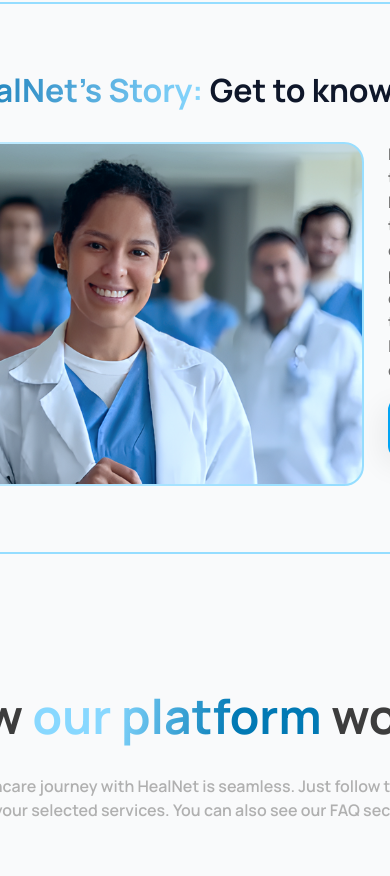
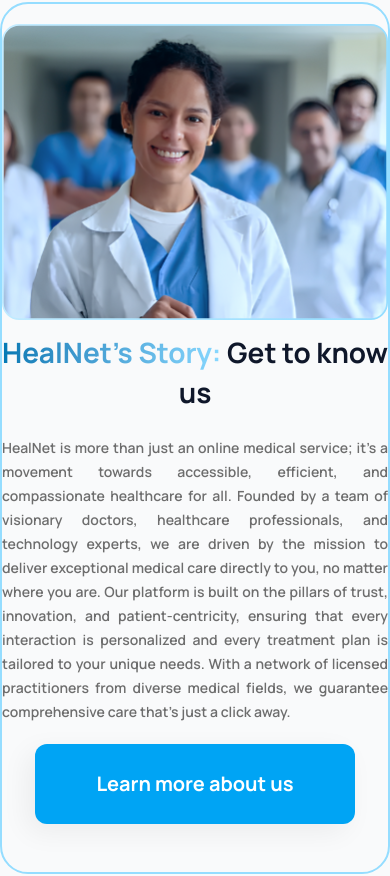
Before and after one commit to NwayOoPyaeZo/medicalwebsite01, a React (Vite) app: page / in a window 390 px wide. Shown: the part 2398-3274 px from the top of the page. Built offline with nearby package versions, Linux system fonts and the light colour scheme.

Commit message:
make about section responsive

```diff
--- a/src/components/AboutSection.jsx
+++ b/src/components/AboutSection.jsx
@@ -1,15 +1,54 @@
 const AboutSection = () => {
     return (
-        <section className="w-full py-20 flex justify-center">
-            <div className="w-291.5 h-138 mx-auto border-2 border-[#95DDFF] rounded-[28px] flex flex-col items-center justify-center gap-8 p-8">
-                <h2 className="font-['Manrope'] font-bold text-[32px] leading-10 text-center"><span className="bg-linear-to-r from-[#0179B4] to-[#88D8FF] bg-clip-text text-transparent">HealNet's Story:</span> Get to know us</h2>
-                <div className="flex flex-row gap-6 items-start">
-                    <img src="/src/assets/images/doc/doc02.svg" alt="Doctor" className="w-md h-86" />
+        <section className="w-full py-20 flex justify-center px-4 lg:px-0">
+            <div className="w-full max-w-full lg:w-291.5 lg:h-138 mx-auto border-2 border-[#95DDFF] rounded-[28px] flex flex-col items-center justify-center gap-8 p-6 sm:p-8">
+                {/* image for <=1024px */}
+                <img
+                    src="/src/assets/images/doc/doc02.svg"
+                    alt="Doctor"
+                    className="relative top-5 w-full max-w-full md:max-w-[600px] lg:hidden"
+                />
+
+                {/* heading */}
+                <h2 className="font-['Manrope'] font-bold text-[28px] sm:text-[32px] leading-10 text-center">
+                    <span className="bg-linear-to-r from-[#0179B4] to-[#88D8FF] bg-clip-text text-transparent">
+                        HealNet's Story:
+                    </span>{' '}
+                    Get to know us
+                </h2>
+
+                {/* desktop layout */}
+                <div className="hidden lg:flex flex-row gap-6 items-start">
+                    <img
+                        src="/src/assets/images/doc/doc02.svg"
+                        alt="Doctor"
+                        className="lg:w-md lg:h-86"
+                    />
                     <div className="flex flex-col gap-4">
-                        <p className="w-133.5 h-60 font-['Manrope'] font-semibold text-base leading-6 text-[#6D6D6D]">HealNet is more than just an online medical service; it's a movement towards accessible, efficient, and compassionate healthcare for all. Founded by a team of visionary doctors, healthcare professionals, and technology experts, we are driven by the mission to deliver exceptional medical care directly to you, no matter where you are. Our platform is built on the pillars of trust, innovation, and patient-centricity, ensuring that every interaction is personalized and every treatment plan is tailored to your unique needs. With a network of licensed practitioners from diverse medical fields, we guarantee comprehensive care that's just a click away.</p>
-                        <a className="relative flex flex-row items-center justify-center px-9 py-4.5 gap-2 w-77.25 h-15 bg-[#00A4F4] shadow-[-8px_8px_28px_rgba(0,0,0,0.06)] rounded-xl font-['Manrope'] font-bold text-2xl leading-6 text-white">Learn more about us</a>
+                        <p className="w-133.5 h-60 font-['Manrope'] font-semibold text-base leading-6 text-[#6D6D6D]">
+                            HealNet is more than just an online medical service; it's a movement towards accessible, efficient, and compassionate healthcare for all. Founded by a team of visionary doctors, healthcare professionals, and technology experts, we are driven by the mission to deliver exceptional medical care directly to you, no matter where you are. Our platform is built on the pillars of trust, innovation, and patient-centricity, ensuring that every interaction is personalized and every treatment plan is tailored to your unique needs. With a network of licensed practitioners from diverse medical fields, we guarantee comprehensive care that's just a click away.
+                        </p>
+                        <a className="relative flex items-center justify-center px-9 py-4.5 gap-2 w-77.25 h-15 bg-[#00A4F4] shadow-[-8px_8px_28px_rgba(0,0,0,0.06)] rounded-xl font-['Manrope'] font-bold text-2xl text-white">
+                            Learn more about us
+                        </a>
                     </div>
                 </div>
+
+                {/* tablet + mobile text */}
+                <div className="relative bottom-2 flex flex-col gap-5 items-center lg:hidden">
+                    <p
+                        className="font-['Manrope'] font-semibold text-sm sm:text-base leading-6 text-[#6D6D6D] max-w-[650px] md:max-w-[800px] text-justify">
+                        HealNet is more than just an online medical service; it's a movement towards accessible, efficient, and compassionate healthcare for all. Founded by a team of visionary doctors, healthcare professionals, and technology experts, we are driven by the mission to deliver exceptional medical care directly to you, no matter where you are. Our platform is built on the pillars of trust, innovation, and patient-centricity, ensuring that every interaction is personalized and every treatment plan is tailored to your unique needs. With a network of licensed practitioners from diverse medical fields, we guarantee comprehensive care that's just a click away.
+                    </p>
+
+                    <a
+                        className="relative flex items-center justify-center px-12 py-5 gap-2 w-full max-w-[320px] h-20 bg-[#00A4F4] shadow-[-8px_8px_28px_rgba(0,0,0,0.06)] rounded-xl font-['Manrope'] font-bold text-xl sm:text-2xl text-white text-center">
+                        Learn more about us
+                    </a>
+                    <div></div>
+                    <div></div>
+                </div>
+
             </div>
         </section>
     )
```
